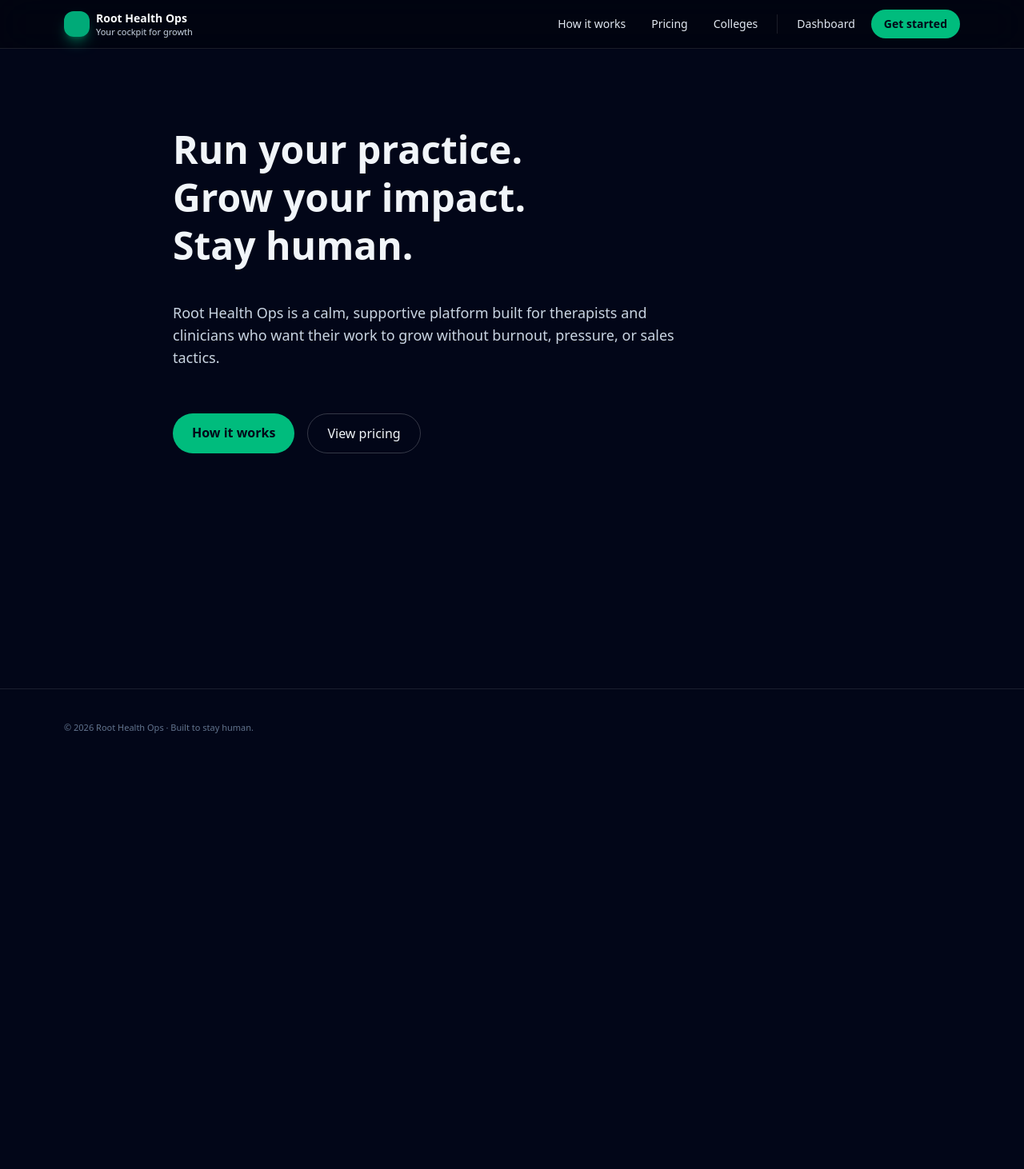
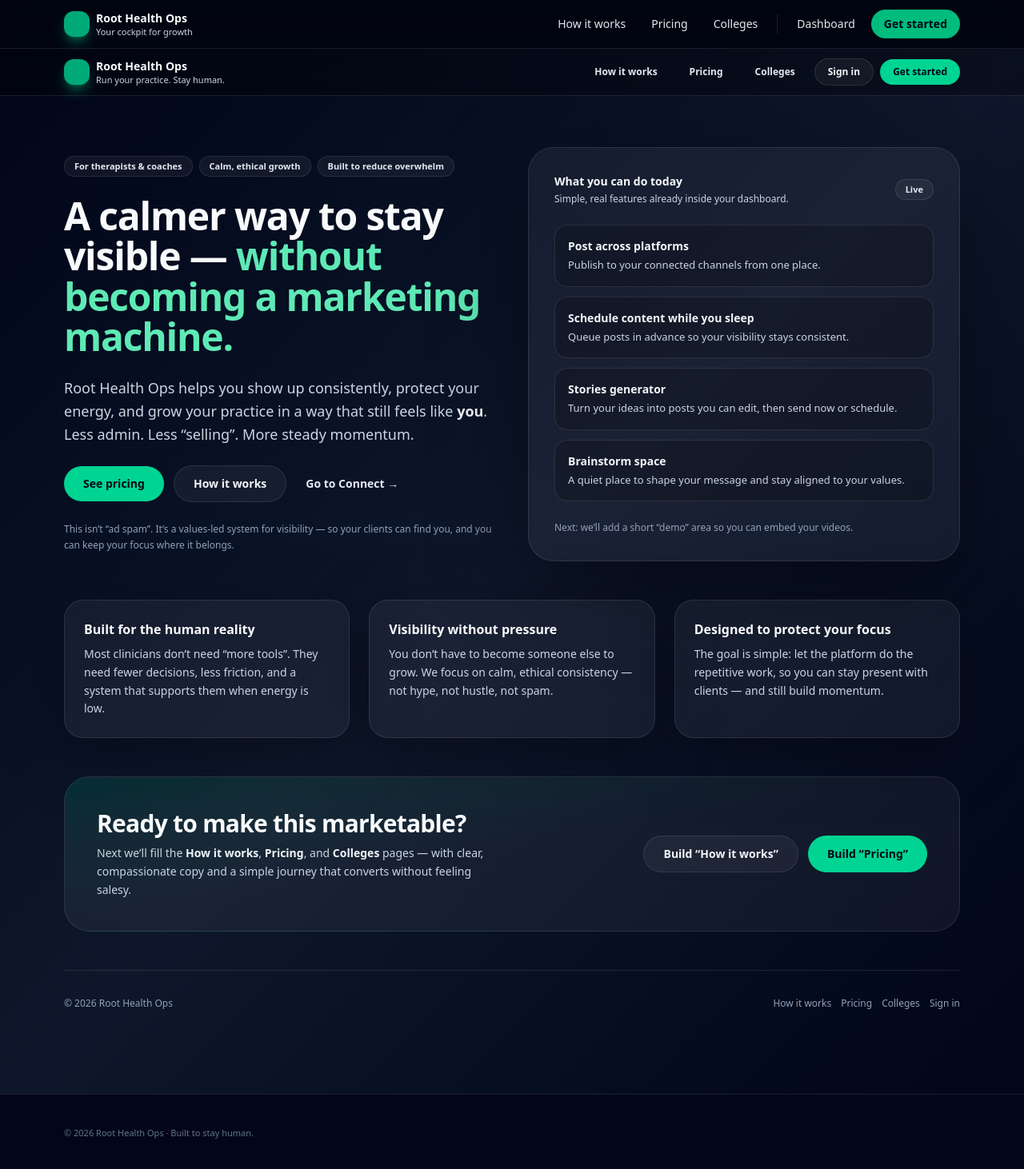
Before and after one commit to Hypnohippy/root-health-ops-dashboard1, a Next.js app: page / in a window 1280 px wide. Shown: the top 1462 px of the page at 80% size. Before the commit the page ends 959 px from the top, so only its background shows below. Built offline with nearby package versions, Linux system fonts and the light colour scheme.

Commit message:
Refactor LandingPage to MarketingHomePage component

```diff
--- a/app/(marketing)/page.tsx
+++ b/app/(marketing)/page.tsx
@@ -1,42 +1,263 @@
-export const metadata = {
-  title: "Root Health Ops",
-  description: "Run your practice. Grow your impact. Stay human.",
-};
+// app/(marketing)/page.tsx
+"use client";
 
-export default function LandingPage() {
+import Link from "next/link";
+import React from "react";
+
+function Pill({ children }: { children: React.ReactNode }) {
   return (
-    <main className="min-h-screen bg-slate-950 text-slate-100">
-      <section className="mx-auto max-w-4xl px-6 py-24 space-y-10">
-        <h1 className="text-4xl md:text-5xl font-semibold leading-tight">
-          Run your practice.
-          <br />
-          Grow your impact.
-          <br />
-          Stay human.
+    <span className="inline-flex items-center rounded-full border border-white/10 bg-white/5 px-3 py-1 text-[11px] font-semibold text-slate-200">
+      {children}
+    </span>
+  );
+}
+
+function Card({
+  title,
+  children,
+}: {
+  title: string;
+  children: React.ReactNode;
+}) {
+  return (
+    <div className="rounded-3xl border border-white/10 bg-white/5 p-6 shadow-[0_20px_80px_rgba(0,0,0,0.35)]">
+      <div className="text-base font-semibold text-slate-50">{title}</div>
+      <div className="mt-2 text-sm text-slate-300 leading-relaxed">{children}</div>
+    </div>
+  );
+}
+
+export default function MarketingHomePage() {
+  return (
+    <div className="min-h-screen bg-gradient-to-br from-slate-950 via-slate-900 to-slate-950 text-slate-50">
+      {/* Public Nav */}
+      <header className="sticky top-0 z-20 border-b border-white/10 bg-black/30 backdrop-blur-xl">
+        <nav className="mx-auto flex max-w-6xl items-center justify-between px-4 py-3">
+          <Link href="/" className="flex items-center gap-2">
+            <div className="h-8 w-8 rounded-xl bg-emerald-400/80 shadow-lg shadow-emerald-500/40" />
+            <div className="flex flex-col leading-tight">
+              <span className="text-sm font-semibold text-slate-50">
+                Root Health Ops
+              </span>
+              <span className="text-[11px] text-slate-300">
+                Run your practice. Stay human.
+              </span>
+            </div>
+          </Link>
+
+          <div className="flex items-center gap-2 flex-wrap justify-end">
+            <Link
+              href="/how-it-works"
+              className="rounded-full px-4 py-2 text-xs font-semibold text-slate-200 hover:bg-white/10"
+            >
+              How it works
+            </Link>
+            <Link
+              href="/pricing"
+              className="rounded-full px-4 py-2 text-xs font-semibold text-slate-200 hover:bg-white/10"
+            >
+              Pricing
+            </Link>
+            <Link
+              href="/colleges"
+              className="rounded-full px-4 py-2 text-xs font-semibold text-slate-200 hover:bg-white/10"
+            >
+              Colleges
+            </Link>
+
+            <Link
+              href="/dashboard"
+              className="rounded-full border border-white/10 bg-white/5 px-4 py-2 text-xs font-semibold text-slate-100 hover:bg-white/10"
+            >
+              Sign in
+            </Link>
+            <Link
+              href="/dashboard/connect"
+              className="rounded-full bg-emerald-400 px-4 py-2 text-xs font-semibold text-slate-950 hover:bg-emerald-300"
+            >
+              Get started
+            </Link>
+          </div>
+        </nav>
+      </header>
+
+      {/* Hero */}
+      <main className="mx-auto max-w-6xl px-4 py-12 md:py-16 space-y-12">
+        <section className="grid gap-10 lg:grid-cols-2 lg:items-center">
+          <div className="space-y-6">
+            <div className="flex flex-wrap gap-2">
+              <Pill>For therapists & coaches</Pill>
+              <Pill>Calm, ethical growth</Pill>
+              <Pill>Built to reduce overwhelm</Pill>
+            </div>
+
+            <h1 className="text-4xl md:text-5xl font-semibold tracking-tight leading-[1.05]">
+              A calmer way to stay visible —
+              <span className="text-emerald-300"> without becoming a marketing machine.</span>
             </h1>
 
-        <p className="text-lg text-slate-300 max-w-2xl">
-          Root Health Ops is a calm, supportive platform built for therapists
-          and clinicians who want their work to grow without burnout,
-          pressure, or sales tactics.
+            <p className="text-base md:text-lg text-slate-300 leading-relaxed">
+              Root Health Ops helps you show up consistently, protect your energy,
+              and grow your practice in a way that still feels like <span className="text-slate-100 font-semibold">you</span>.
+              Less admin. Less “selling”. More steady momentum.
             </p>
 
-        <div className="flex flex-wrap gap-4 pt-4">
-          <a
+            <div className="flex flex-wrap items-center gap-3">
+              <Link
+                href="/pricing"
+                className="inline-flex items-center justify-center rounded-full bg-emerald-400 px-6 py-3 text-sm font-semibold text-slate-950 hover:bg-emerald-300"
+              >
+                See pricing
+              </Link>
+              <Link
                 href="/how-it-works"
-            className="rounded-full bg-emerald-500 px-6 py-3 text-slate-950 font-semibold"
+                className="inline-flex items-center justify-center rounded-full border border-white/10 bg-white/5 px-6 py-3 text-sm font-semibold text-slate-100 hover:bg-white/10"
               >
                 How it works
-          </a>
+              </Link>
+              <Link
+                href="/dashboard/connect"
+                className="inline-flex items-center justify-center rounded-full px-3 py-3 text-sm font-semibold text-slate-200 hover:bg-white/10"
+              >
+                Go to Connect →
+              </Link>
+            </div>
 
-          <a
-            href="/pricing"
-            className="rounded-full border border-white/20 px-6 py-3 text-slate-100"
-          >
-            View pricing
-          </a>
+            <div className="text-[12px] text-slate-400 leading-relaxed">
+              This isn’t “ad spam”. It’s a values-led system for visibility — so your clients can find you,
+              and you can keep your focus where it belongs.
+            </div>
+          </div>
+
+          {/* Right side: calm feature snapshot */}
+          <div className="rounded-[32px] border border-white/10 bg-white/5 p-6 md:p-8 shadow-[0_30px_120px_rgba(0,0,0,0.45)]">
+            <div className="flex items-center justify-between gap-3">
+              <div>
+                <div className="text-sm font-semibold text-slate-50">
+                  What you can do today
+                </div>
+                <div className="mt-1 text-xs text-slate-300">
+                  Simple, real features already inside your dashboard.
+                </div>
+              </div>
+              <Pill>Live</Pill>
+            </div>
+
+            <div className="mt-6 grid gap-3">
+              <div className="rounded-2xl border border-white/10 bg-black/20 p-4">
+                <div className="text-sm font-semibold text-slate-100">
+                  Post across platforms
+                </div>
+                <div className="mt-1 text-[13px] text-slate-300">
+                  Publish to your connected channels from one place.
+                </div>
+              </div>
+
+              <div className="rounded-2xl border border-white/10 bg-black/20 p-4">
+                <div className="text-sm font-semibold text-slate-100">
+                  Schedule content while you sleep
+                </div>
+                <div className="mt-1 text-[13px] text-slate-300">
+                  Queue posts in advance so your visibility stays consistent.
+                </div>
+              </div>
+
+              <div className="rounded-2xl border border-white/10 bg-black/20 p-4">
+                <div className="text-sm font-semibold text-slate-100">
+                  Stories generator
+                </div>
+                <div className="mt-1 text-[13px] text-slate-300">
+                  Turn your ideas into posts you can edit, then send now or schedule.
+                </div>
+              </div>
+
+              <div className="rounded-2xl border border-white/10 bg-black/20 p-4">
+                <div className="text-sm font-semibold text-slate-100">
+                  Brainstorm space
+                </div>
+                <div className="mt-1 text-[13px] text-slate-300">
+                  A quiet place to shape your message and stay aligned to your values.
+                </div>
+              </div>
+            </div>
+
+            <div className="mt-6 text-[12px] text-slate-400">
+              Next: we’ll add a short “demo” area so you can embed your videos.
+            </div>
           </div>
         </section>
+
+        {/* Why this exists */}
+        <section className="grid gap-6 lg:grid-cols-3">
+          <Card title="Built for the human reality">
+            Most clinicians don’t need “more tools”. They need fewer decisions,
+            less friction, and a system that supports them when energy is low.
+          </Card>
+
+          <Card title="Visibility without pressure">
+            You don’t have to become someone else to grow. We focus on calm, ethical
+            consistency — not hype, not hustle, not spam.
+          </Card>
+
+          <Card title="Designed to protect your focus">
+            The goal is simple: let the platform do the repetitive work, so you can
+            stay present with clients — and still build momentum.
+          </Card>
+        </section>
+
+        {/* CTA band */}
+        <section className="rounded-[32px] border border-white/10 bg-gradient-to-br from-emerald-400/15 via-white/5 to-white/5 p-8 md:p-10">
+          <div className="grid gap-6 lg:grid-cols-2 lg:items-center">
+            <div>
+              <div className="text-2xl md:text-3xl font-semibold tracking-tight">
+                Ready to make this marketable?
+              </div>
+              <p className="mt-2 text-sm text-slate-300 leading-relaxed">
+                Next we’ll fill the <span className="text-slate-100 font-semibold">How it works</span>,{" "}
+                <span className="text-slate-100 font-semibold">Pricing</span>, and{" "}
+                <span className="text-slate-100 font-semibold">Colleges</span> pages — with clear, compassionate copy
+                and a simple journey that converts without feeling salesy.
+              </p>
+            </div>
+
+            <div className="flex flex-wrap gap-3 lg:justify-end">
+              <Link
+                href="/how-it-works"
+                className="inline-flex items-center justify-center rounded-full border border-white/10 bg-white/5 px-6 py-3 text-sm font-semibold text-slate-100 hover:bg-white/10"
+              >
+                Build “How it works”
+              </Link>
+              <Link
+                href="/pricing"
+                className="inline-flex items-center justify-center rounded-full bg-emerald-400 px-6 py-3 text-sm font-semibold text-slate-950 hover:bg-emerald-300"
+              >
+                Build “Pricing”
+              </Link>
+            </div>
+          </div>
+        </section>
+
+        {/* Footer */}
+        <footer className="border-t border-white/10 pt-8 pb-10 text-[12px] text-slate-400">
+          <div className="flex flex-col md:flex-row md:items-center md:justify-between gap-3">
+            <div>© {new Date().getFullYear()} Root Health Ops</div>
+            <div className="flex flex-wrap gap-3">
+              <Link href="/how-it-works" className="hover:text-slate-200">
+                How it works
+              </Link>
+              <Link href="/pricing" className="hover:text-slate-200">
+                Pricing
+              </Link>
+              <Link href="/colleges" className="hover:text-slate-200">
+                Colleges
+              </Link>
+              <Link href="/dashboard" className="hover:text-slate-200">
+                Sign in
+              </Link>
+            </div>
+          </div>
+        </footer>
       </main>
+    </div>
   );
 }
```
Lines whose indentation alone changed are shown as unchanged.
